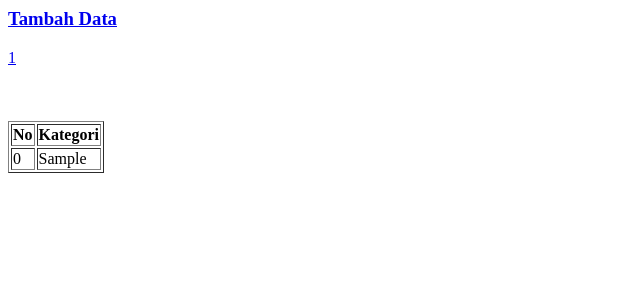
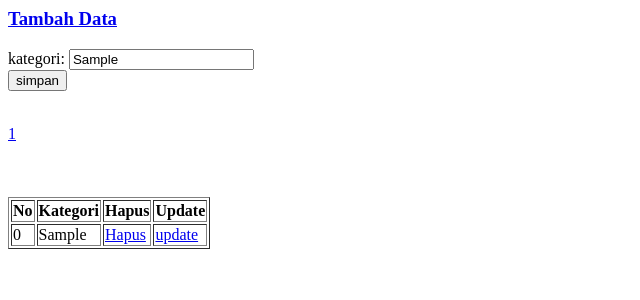
Before and after one commit to Ryan-Task/Video-Tugas, a PHP site: page /PHP/select.php?update=1 in a window 1280 px wide. Shown: the top 300 px of the page, without its empty margins (0-640 px from the left). Run offline with PHP 8.4, Linux system fonts and the light colour scheme; tables that the repository leaves empty or names only in its code hold one stand-in row (values such as "Sample post").

Commit message:
video php ke 23

```diff
--- a/PHP SMK/Restoran/kategori/select.php
+++ b/PHP SMK/Restoran/kategori/select.php
@@ -6,6 +6,19 @@
 <?php
 
     require_once"../pelanggan/function.php";
+
+    if (isset($_GET['update'])) {
+        $id=$_GET['update'];
+        require_once "update.php";
+    }
+
+
+    if (isset($_GET['hapus'])) {
+        $id=$_GET['hapus'];
+        require_once "../kategori/delete.php";
+    }
+
+    echo '<br>';
 
     $sql = "SELECT idkategori FROM tbkategori";
     $results = mysqli_query($koneksi,$sql);
@@ -52,6 +65,8 @@
     <tr>
         <th>No</th>
         <th>Kategori</th>
+        <th>Hapus</th>
+        <th>Update</th>
     </tr>
     ';
     $no = $mulai ;
@@ -60,6 +75,8 @@
             echo '<tr>';
             echo '<td>'.$no++.'</td>';
             echo '<td>'.$row['kategori'].'</td>';
+            echo '<td><a href="?hapus='.$row['idkategori'].'">'.'Hapus'.'</a></td>';
+            echo '<td><a href="?update='.$row['idkategori'].'">'.'update'.'</a></td>';
             echo '</tr>';
         }
     }
--- /dev/null
+++ b/PHP SMK/Restoran/kategori/update.php
@@ -0,0 +1,48 @@
+
+
+<?php
+
+
+    require_once "../pelanggan/function.php";
+
+
+    $sql = "SELECT * FROM tbkategori WHERE idkategori = $id";
+    $result = mysqli_query($koneksi,$sql);
+
+    $row=mysqli_fetch_assoc($result);
+
+
+
+    // $kategori= 'Es Jus';
+    // $id=17;
+
+
+
+
+
+?>
+
+<form action="" method="post">
+    kategori:
+    <input type="text" name="kategori" id="" value="<?php echo $row['kategori']?>">
+    <br>
+    <input type="submit" value="simpan" name="simpan">
+
+</form>
+
+<?php
+
+    if (isset($_POST['simpan'])) {
+
+        $kategori = $_POST['kategori'];
+
+        $sql = "UPDATE tbkategori SET kategori='$kategori' WHERE idkategori= $id";
+
+
+        $results = mysqli_query($koneksi,$sql);
+
+        header("location:http://localhost/PHP%20SMK/Restoran/kategori/select.php");
+    }
+
+
+?>
```
Also changed, not shown: PHP SMK/Restoran/kategori/delete.php (added, +14 -0 lines), PHP SMK/Restoran/pelanggan/db.php (added, +51 -0 lines).
